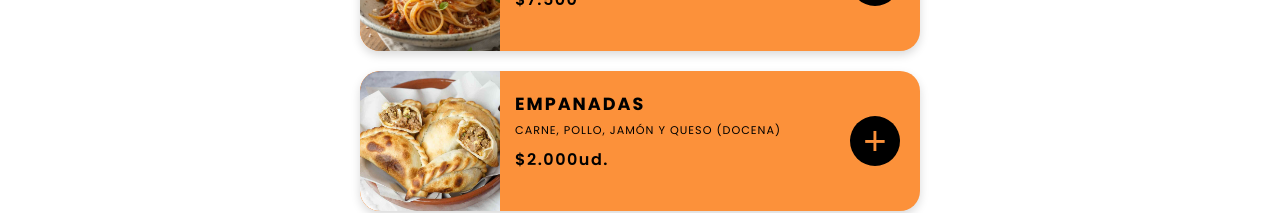
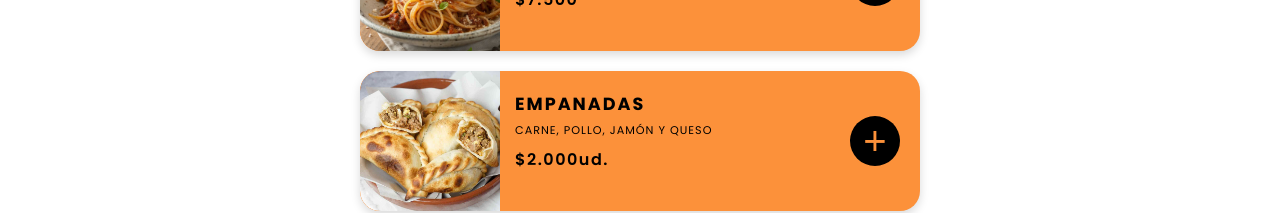
Before and after one commit to cabreraanadeluz-alt/Sist-Gestn, a React (Vite) app: page /carta in a window 1280 px wide. Shown: the part 1640-1853 px from the top of the page. Built offline with nearby package versions, Linux system fonts and the light colour scheme.

Commit message:
Se saco el nav y footer de admin

```diff
--- a/src/assets/Carta/menu.jsx
+++ b/src/assets/Carta/menu.jsx
@@ -80,7 +80,7 @@ function Menu() {
         />
         <Carta
           nombre="Empanadas"
-          descripcion="Carne, pollo, jamón y queso (docena)"
+          descripcion="Carne, pollo, jamón y queso"
           precio="$2.000ud."
           imagen="img/empanadas.jpg"
         />
--- a/src/assets/Footer/footer.jsx
+++ b/src/assets/Footer/footer.jsx
@@ -1,8 +1,15 @@
 import React from 'react';
+import { useLocation } from 'react-router-dom';
 import './footer.css';
 
 
 const Footer = () => {
+    const location = useLocation();
+
+  if (location.pathname === '/admin') {
+    return null;
+  }
+
   return (
     <footer className="custom-footer py-4 mt-5">
       <div className="container">
--- a/src/assets/Navegador/navegador.jsx
+++ b/src/assets/Navegador/navegador.jsx
@@ -20,6 +20,10 @@ const Navegador = () => {
   };
 
   const isActive = (path) => location.pathname === path ? 'active' : '';
+
+    if (location.pathname === '/admin') {
+    return null;
+  }
 
   return (
     <nav className="navbar navbar-expand-lg navbar-custom">
```
